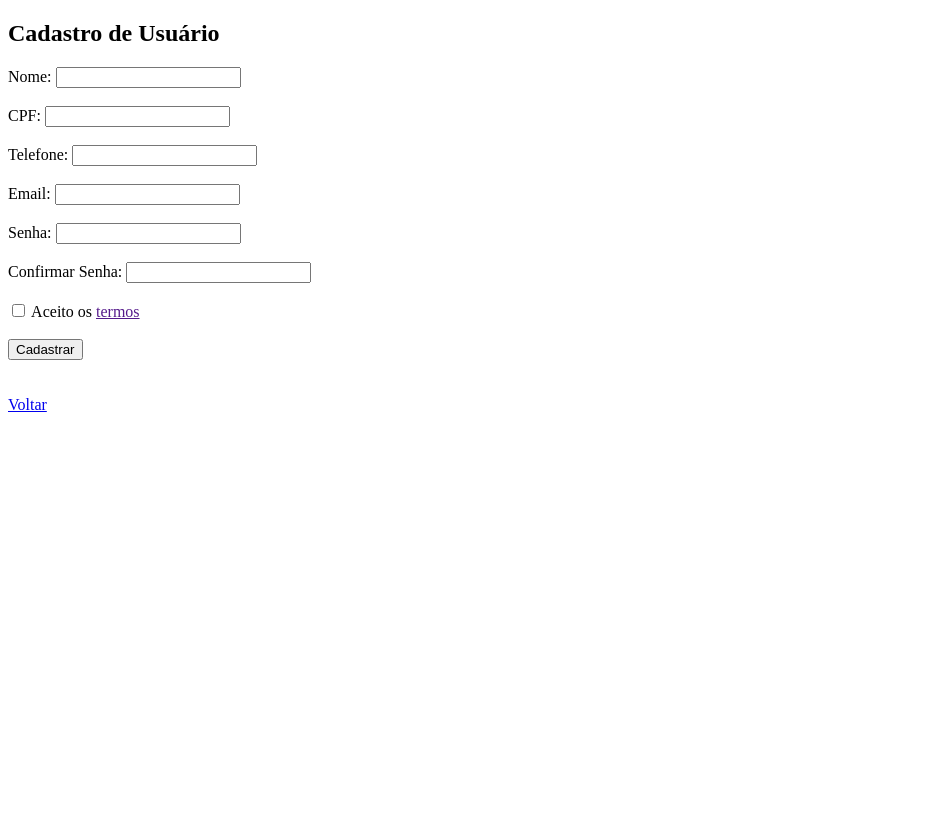
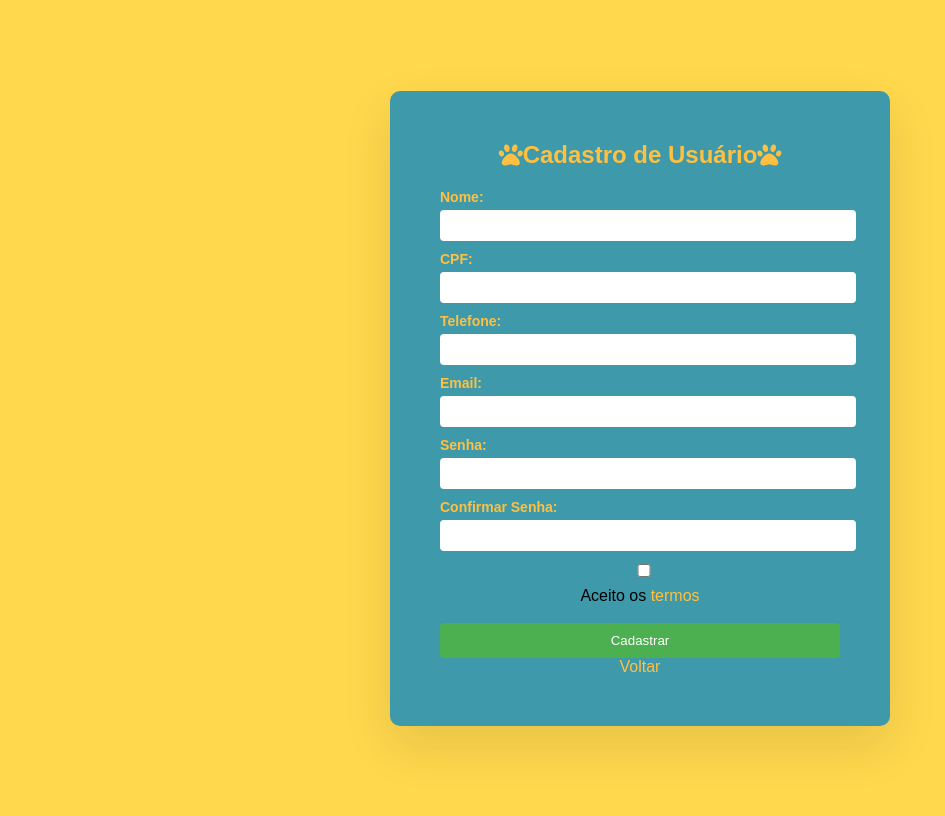
Before and after one commit to Nuklles/ProjetoCanil, a PHP site: page /cadastrar_usuario.php in a window 1280 px wide. Shown: the whole page, without its empty margins (0-945 px from the left). Before the commit the page ends 412 px from the top, so only its background shows below. Run offline with PHP 8.4, Linux system fonts and the light colour scheme.

Commit message:
Update cadastrar_usuario.php

```diff
--- a/Canil/cadastrar_usuario.php
+++ b/Canil/cadastrar_usuario.php
@@ -2,106 +2,105 @@
 <html>
 <head>
     <title>Cadastro de Usuário</title>
+    <link rel="stylesheet" href="https://cdnjs.cloudflare.com/ajax/libs/font-awesome/5.15.3/css/all.min.css" integrity="sha512-2r7BR16rjGytrGcxkkK2YX1op6aJ7WUyrxm0xApfQVQhbiyWqUP3rd76T3+3YcJ3mIr2IRv4yAij3E1TDcnFWA==" crossorigin="anonymous" />
     <style>
+         .background-image {
+            position: fixed;
+            top: 0;
+            left: 0;
+            width: 100%;
+            height: 100%;
+            z-index: -1;
+            background-image: url("https://cdn.discordapp.com/attachments/968520924087328771/1114624732122337350/Banner_projeto_social_adocao_de_animais_amarelo_e_azul_1.png");
+            background-size: cover;
+            background-repeat: no-repeat;
+        }
+
+        body {
+            background-color: #FFD84D;
+            font-family: Arial, sans-serif;
+            display: flex;
+            align-items: center;
+            justify-content: center;
+            height: 100vh;
+            margin: 110;
+        }
+
+        .container {
+            border-radius: 10px;
+            padding: 50px;
+            box-shadow: 0 20px 50px rgba(10, 20, 30, 0.1);
+            max-width: 400px;
+            width: 100%;
+            text-align: center;
+            background-color: #3E9AAB;
+            overflow-y: auto;
+        }
+
+        h2 {
+            font-size: 24px;
+            color: #000000;
+            margin-top: 0;
+            display: flex;
+            align-items: center;
+            justify-content: center;
+            color: #FFC041;
+            margin-bottom: 20px;
+        }
+
+        label {
+            font-weight: bold;
+            color: #FFC041;
+            font-size: 14px;
+            display: block;
+            text-align: left;
+            margin-bottom: 5px;
+        }
+
+        input[type="text"],
+        input[type="email"],
+        input[type="password"],
+        input[type="checkbox"]{
+            width: 100%;
+            padding: 8px;
+            border: none;
+            border-radius: 4px;
+            margin-bottom: 10px;
+        }
+
+        input[type="submit"] {
+            background-color: #4CAF50;
+            color: white;
+            padding: 10px;
+            border: none;
+            border-radius: 4px;
+            cursor: pointer;
+            width: 100%;
+        }
+
+        input[type="submit"]:hover {
+            background-color: #45a049;
+        }
+
+        a {
+            color: #FFC041;
+            text-decoration: none;
+        }
+
         .success {
             color: green;
+            margin-top: 10px;
         }
 
         .error {
             color: red;
+            margin-top: 10px;
         }
-
-
     </style>
 </head>
 <body>
-    <h2>Cadastro de Usuário</h2>
-    <?php
-    $successMessage = $errorMessage = "";
-
-    if ($_SERVER["REQUEST_METHOD"] == "POST") {
-
-        $host = 'localhost';
-        $db = 'canil';
-        $user = 'root';
-        $pass = '';
-
-        $conn = new mysqli($host, $user, $pass, $db);
-        if ($conn->connect_error) {
-            die("Falha na conexão com o banco de dados: " . $conn->connect_error);
-        }
-
-        $nome = $_POST['nome'];
-        $cpf = $_POST['cpf'];
-        $telefone = $_POST['telefone'];
-        $email = $_POST['email'];
-        $senha = $_POST['senha'];
-        $confirmarSenha = $_POST['confirmar_senha'];
-
-        if (!preg_match('/^[0-9]{11}$/', $cpf)) {
-            $errorMessage = "CPF inválido. Digite exatamente 11 números.";
-        } else {
-
-            if ($senha !== $confirmarSenha) {
-                $errorMessage = "A senha e a confirmação de senha não coincidem!";
-            } else {
-
-                $sql = "SELECT * FROM cadastro_usuario WHERE cpf = '$cpf'";
-                $result = $conn->query($sql);
-                if ($result->num_rows > 0) {
-                    $errorMessage = "Este CPF já existe um cadastro!";
-                }
-
-                $sql = "SELECT * FROM cadastro_usuario WHERE telefone = '$telefone'";
-                $result = $conn->query($sql);
-                if ($result->num_rows > 0) {
-                    $errorMessage = "Este telefone já existe um cadastro!<br>";
-                }
-
-                $sql = "SELECT * FROM cadastro_usuario WHERE email = '$email'";
-                $result = $conn->query($sql);
-                if ($result->num_rows > 0) {
-                    $errorMessage = "Este E-mail já existe um cadastro!<br>";
-                }
-
-                $sql = "SELECT * FROM cadastro_empresa WHERE telefone = '$telefone'";
-                $result = $conn->query($sql);
-                if ($result->num_rows > 0) {
-                    $errorMessage = "Este telefone já existe um cadastro!<br>";
-                }
-
-                $sql = "SELECT * FROM cadastro_empresa WHERE email = '$email'";
-                $result = $conn->query($sql);
-                if ($result->num_rows > 0) {
-                    $errorMessage = "Este E-mail já existe um cadastro!<br>";
-                }
-
-                if (empty($errorMessage)) {
-                    if (isset($_POST['checkbox1'])) {
-                        // a caixinha de termos
-                        $sql = "INSERT INTO cadastro_usuario (nome, cpf, telefone, email) VALUES ('$nome', '$cpf', '$telefone', '$email')";
-
-                        if ($conn->query($sql) === TRUE) {
-                            $successMessage = "Usuário cadastrado com sucesso!";
-                        } else {
-                            $errorMessage = "Erro ao cadastrar o usuário, tente novamente: " . $conn->error;
-                        }
-
-                        $sql = "INSERT INTO login (email, senha) VALUES ('$email', '$senha')";
-
-                        if ($conn->query($sql) === TRUE) {
-                            //$successMessage .= " Login cadastrado com sucesso!";
-                        } else {
-                            $errorMessage = "Erro ao cadastrar o login, tente novamente!: " . $conn->error;
-                        }
-                    }
-                }
-            }
-        }
-
-        $conn->close();
-    }
-    ?>
+    <div class="container">
+        <h2><i class="fas fa-paw"></i> Cadastro de Usuário <i class="fas fa-paw"></i></h2>
         <?php if (!empty($successMessage)): ?>
             <p class="success"><?php echo $successMessage; ?></p>
         <?php endif; ?>
@@ -109,22 +108,36 @@
             <p class="error"><?php echo $errorMessage; ?></p>
         <?php endif; ?>
         <form method="POST" action="<?php echo $_SERVER['PHP_SELF']; ?>">
-        <label>Nome:</label>
-        <input type="text" name="nome" required><br><br>
-        <label>CPF:</label>
-        <input type="text" name="cpf" required><br><br>
-        <label>Telefone:</label>
-        <input type="text" name="telefone" required><br><br>
-        <label>Email:</label>
-        <input type="email" name="email" required><br><br>
-        <label>Senha:</label>
-        <input type="password" name="senha" required><br><br>
-        <label>Confirmar Senha:</label>
-        <input type="password" name="confirmar_senha" required><br><br>
-        <input type="checkbox" name="checkbox1" value="1"> Aceito os <a href onclick="alert('não temos os termos pois é apenas uma versão de demostração!')">termos</a></a><br><br>
+            <div class="form-field">
+                <label for="nome">Nome:</label>
+                <input type="text" id="nome" name="nome" required>
+            </div>
+            <div class="form-field">
+                <label for="cpf">CPF:</label>
+                <input type="text" id="cpf" name="cpf" required>
+            </div>
+            <div class="form-field">
+                <label for="telefone">Telefone:</label>
+                <input type="text" id="telefone" name="telefone" required>
+            </div>
+            <div class="form-field">
+                <label for="email">Email:</label>
+                <input type="email" id="email" name="email" required>
+            </div>
+            <div class="form-field">
+                <label for="senha">Senha:</label>
+                <input type="password" id="senha" name="senha" required>
+            </div>
+            <div class="form-field">
+                <label for="confirmar_senha">Confirmar Senha:</label>
+                <input type="password" id="confirmar_senha" name="confirmar_senha" required>
+            </div>
+            <div class="form-field checkbox">
+            <input type="checkbox" name="checkbox1" value="1" required> Aceito os <a href onclick="alert('não existe termos!!!!')">termos</a><br><br>
             <input type="submit" value="Cadastrar">
+            <a href="cadastrar.php">Voltar</a>
         </form>
-    <br><br>
-    <a href="cadastrar.php">Voltar</a>
+    </div>
 </body>
+
 </html>
```
Lines whose indentation alone changed are shown as unchanged.
